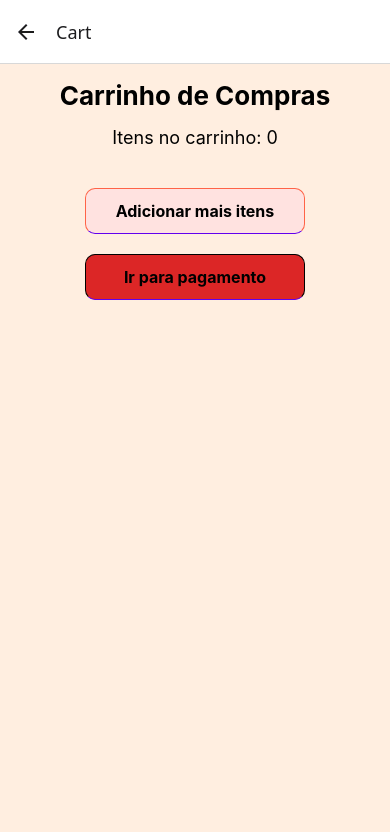
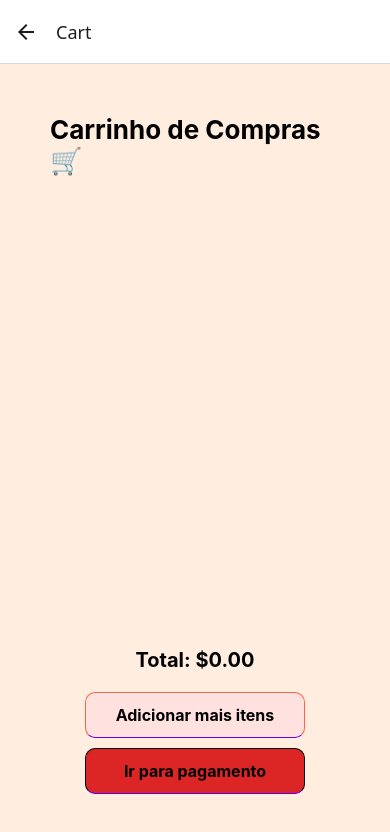
Before and after one commit to Harrishow/BargainFX, a React Native app in the folder bargainfx/: screen /Cart in a window 390 px wide. Shown: the top 832 px of the page. Built offline with nearby package versions, Linux system fonts and the light colour scheme.

Commit message:
Adicionando o contador de preço

```diff
--- a/bargainfx/src/context/CartContext.tsx
+++ b/bargainfx/src/context/CartContext.tsx
@@ -1,8 +1,10 @@
 import React, { createContext, useState, useContext, ReactNode } from 'react';
+import { Product } from '../types/Product';
 
 interface CartContextType {
-  cartItems: number;
-  addToCart: () => void;
+  cartItems: Product[];
+  addToCart: (product: Product) => void;
+  totalPrice: number;
 }
 
 const CartContext = createContext<CartContextType | undefined>(undefined);
@@ -12,14 +14,16 @@ interface CartProviderProps {
 }
 
 export const CartProvider: React.FC<CartProviderProps> = ({ children }) => {
-  const [cartItems, setCartItems] = useState(0);
+  const [cartItems, setCartItems] = useState<Product[]>([]);
 
-  const addToCart = () => {
-    setCartItems((prev) => prev + 1);
+  const addToCart = (product: Product) => {
+    setCartItems((prev) => [...prev, product]);
   };
+  // Calcula o preço total dos itens no carrinho
+  const totalPrice = cartItems.reduce((total, item) => total + item.price, 0);
 
   return (
-    <CartContext.Provider value={{ cartItems, addToCart }}>
+    <CartContext.Provider value={{ cartItems, addToCart, totalPrice }}>
       {children}
     </CartContext.Provider>
   );
--- a/bargainfx/src/screens/CartScreen.tsx
+++ b/bargainfx/src/screens/CartScreen.tsx
@@ -1,5 +1,5 @@
 import React from 'react';
-import { View, Text, StyleSheet } from 'react-native';
+import { View, Text, StyleSheet, FlatList } from 'react-native';
 import { useCart } from '../context/CartContext';
 import { CartScreenNavigationProp } from '../types/navigation';
 import CustomButton from '../components/CustomButton';
@@ -12,6 +12,8 @@ interface CartScreenProps {
 const CartScreen: React.FC<CartScreenProps> = ({ navigation }) => {
   const { cartItems } = useCart();
 
+  const totalPrice = cartItems.reduce((sum, item) => sum + item.price, 0);
+
   const handleGoToPayment = () => {
     navigation.navigate('Payment');
   };
@@ -21,8 +23,20 @@ const CartScreen: React.FC<CartScreenProps> = ({ navigation }) => {
 
   return (
     <View style={styles.container}>
-      <Text style={styles.title}>Carrinho de Compras</Text>
-      <Text style={styles.itemCount}>Itens no carrinho: {cartItems}</Text>
+      <Text style={styles.title}>Carrinho de Compras 🛒</Text>
+
+      <FlatList
+        data={cartItems}
+        keyExtractor={(item) => item.id}
+        renderItem={({ item }) => (
+          <View style={styles.productItem}>
+            <Text style={styles.productName}>{item.name}</Text>
+            <Text style={styles.productPrice}>${item.price.toFixed(2)}</Text>
+          </View>
+        )}
+      />
+
+      <Text style={styles.totalPrice}>Total: ${totalPrice.toFixed(2)}</Text>
 
 
       <CustomButton2
@@ -46,7 +60,7 @@ const CartScreen: React.FC<CartScreenProps> = ({ navigation }) => {
 const styles = StyleSheet.create({
   container: {
     flex: 1,
-    padding: 16,
+    padding: 50,
     justifyContent: 'flex-start',
     alignItems: 'center',
     backgroundColor: '#ffeee0',
@@ -56,13 +70,33 @@ const styles = StyleSheet.create({
     fontWeight: 'bold',
     marginBottom: 16,
   },
-  itemCount: {
-    fontSize: 18,
-    marginBottom: 20,
+  productItem: {
+    flexDirection: 'row',
+    justifyContent: 'space-between',
+    paddingVertical: 8,
+    borderBottomWidth: 1,
+    borderBottomColor: '#ccc',
   },
+  productName: {
+    fontSize: 16,
+    marginRight: 10,
+  },
+  productPrice: {
+    fontSize: 16,
+    fontWeight: 'bold',
+  },
+  totalPrice: {
+    fontSize: 20,
+    fontWeight: 'bold',
+    marginTop: 16,
+    textAlign: 'right',
+  },
+
+////////////////////////
+
   paymentButton: {
     backgroundColor: '#dc2626',
-    marginTop: 20,
+    marginTop: 10,
     width: 220,
     borderRadius: 10,
   },
--- a/bargainfx/src/screens/ProductDetailScreen.tsx
+++ b/bargainfx/src/screens/ProductDetailScreen.tsx
@@ -24,7 +24,7 @@ const ProductDetailScreen: React.FC<ProductDetailScreenProps> = ({
   const { addToCart } = useCart();
 
   const handleAddToCart = () => {
-    addToCart();
+    addToCart(product); // Adiciona o produto ao carrinho
     alert(`${product.name} adicionado ao carrinho!`);
     navigation.navigate('Cart');
   };
```
